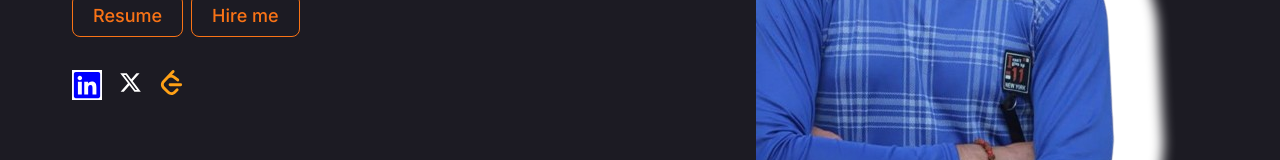
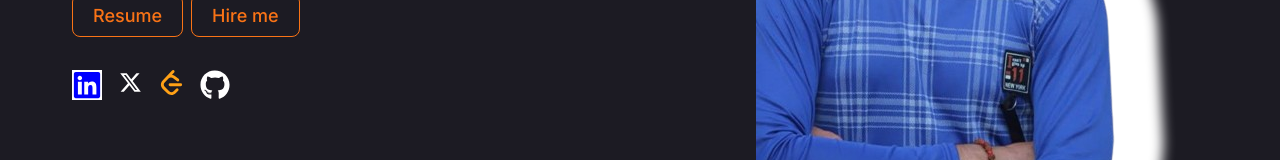
Before and after one commit to YashChopra25/PortFolio-YashChopra, a Next.js app: page / in a window 1280 px wide. Shown: the part 468-628 px from the top of the page. Built offline with nearby package versions, Linux system fonts and the light colour scheme.

Commit message:
github profile added

```diff
--- a/src/app/page.tsx
+++ b/src/app/page.tsx
@@ -3,7 +3,7 @@ import { Typewriter } from 'react-simple-typewriter'
 import DP from '@/../public/dp.png'
 import Image from 'next/image'
 import React from 'react'
-import { FaLinkedin } from "react-icons/fa6";
+import { FaGithub, FaLinkedin } from "react-icons/fa6";
 import { RiTwitterXFill } from "react-icons/ri";
 import { SiLeetcode } from 'react-icons/si'
 import Link from "next/link"
@@ -46,6 +46,10 @@ export default function Home() {
               <SiLeetcode size={25} color='#ffa116' />
               <span className="sr-only">Leetcode Profile</span>
             </Link>
+            <Link href="https://github.com/YashChopra25/" target='_Github'>
+              <FaGithub size={30} color='white' />
+              <span className="sr-only">Leetcode Profile</span>
+            </Link>
           </div>
         </div>
         <div className="path mx-auto px-5 max-md:mt-5" >
```
